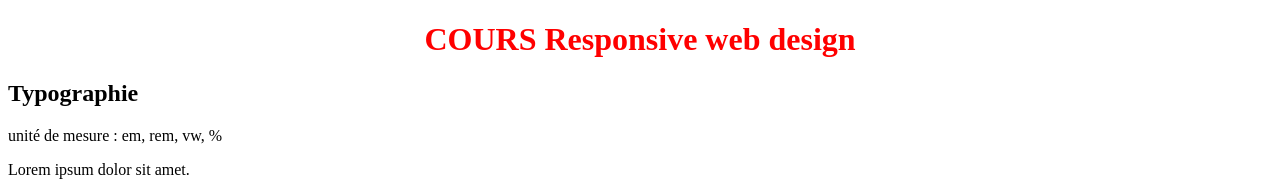
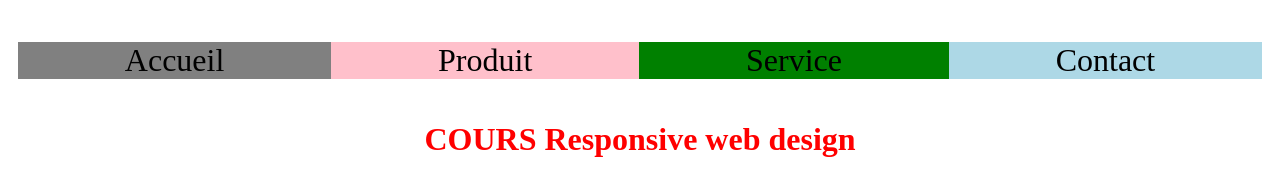
Before and after one commit to fadia13/revHTMLCSS, a plain HTML site: page rwd/cours/index.html in a window 1280 px wide. Shown: the top 182 px of the page. Drawn offline with Linux system fonts and the light colour scheme.

Commit message:
médias queries

```diff
--- a/rwd/cours/index.html
+++ b/rwd/cours/index.html
@@ -7,6 +7,16 @@
     <link rel="stylesheet" href="style.css" />
   </head>
   <body>
+
+    <nav class="menu">
+        <ul>
+            <li class="navItem itemnav1">Accueil</li>
+            <li class="navItem itemnav2">Produit</li>
+            <li class="navItem itemnav3">Service</li>
+            <li class="navItem itemnav4">Contact</li>
+        </ul>
+    </nav>
+
     <h1>COURS Responsive web design</h1>
 
     <h2>Typographie</h2>
@@ -81,5 +91,13 @@
         </p>
       </div>
     </div>
+
+
+    <h2>Les médias queries</h2>
+
+
+
+
+
   </body>
 </html>
--- a/rwd/cours/style.css
+++ b/rwd/cours/style.css
@@ -36,14 +36,13 @@ div p {
 }
 
 
+/* Grille responsiv avec flexbox  */
 
 .flexContainer{
     display: flex;
     flex-wrap: wrap;
 
 }
-
-
 
 .flexItem{
     width: 20%;
@@ -56,3 +55,43 @@ div p {
 .flexItem img{
     width: 100%;
 }
+
+
+/* Medias queries */
+
+ul{
+    list-style-type: none;
+    display: flex;
+    justify-content: space-around;
+    padding: 10px;
+    font-size: 2rem;
+    text-align: center;
+
+}
+
+.navItem{
+    flex-grow: 1;
+}
+
+.itemnav1{
+    background-color: grey;
+}
+.itemnav2{
+    background-color: pink;
+}
+
+.itemnav3{
+    background-color: green;
+}
+
+.itemnav4{
+    background-color: lightblue;
+}
+
+
+@media screen and (max-width: 638px){
+    ul{
+        display: flex;
+        flex-direction: column;
+    }
+}
```
